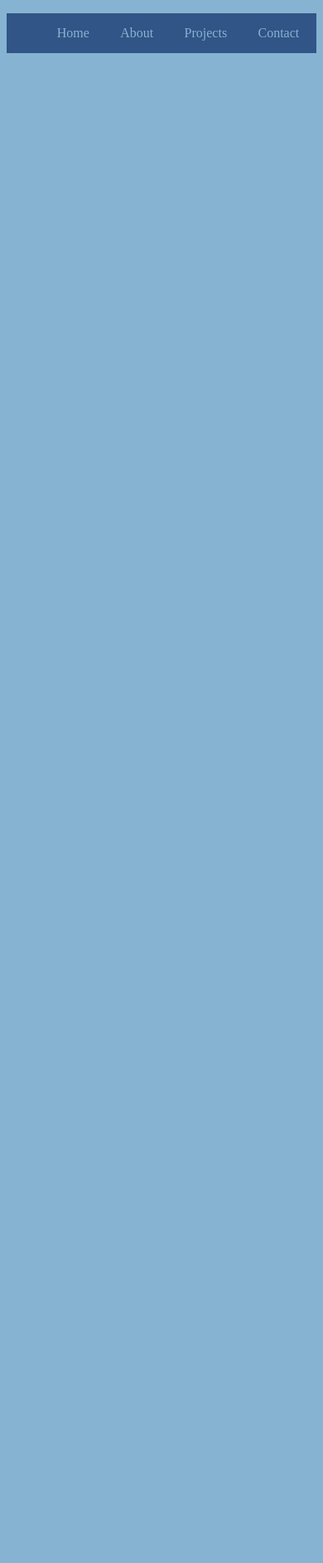
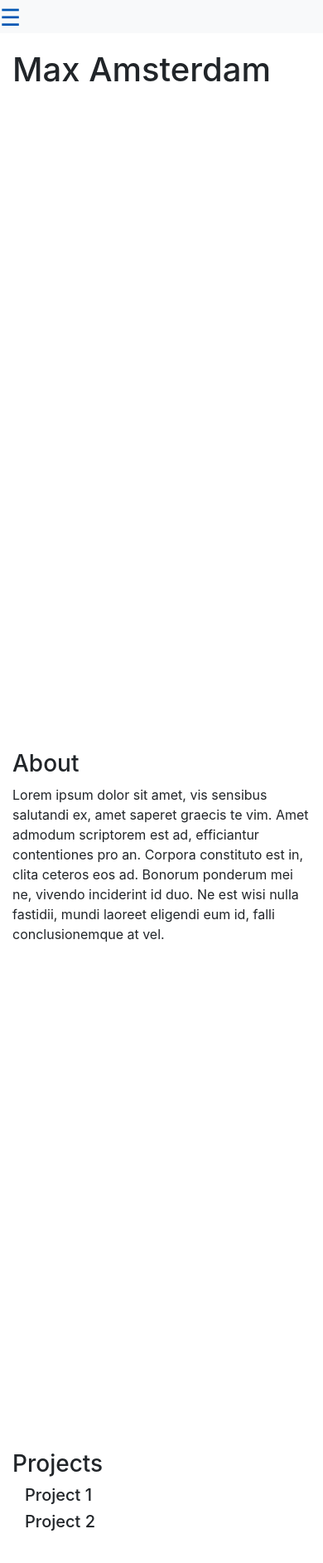
Before and after one commit to max-amsterdam/max-amsterdam.github.io, a plain HTML site: page index.html in a window 390 px wide. Shown: the top 1884 px of the page at 83% size. Before the commit the page ends 844 px from the top, so only its background shows below. Drawn offline with nearby package versions, Linux system fonts and the light colour scheme.

Commit message:
Drastically changed website to accomodate Bootstrap. Added navbar functionality as well as general headings.

```diff
--- a/index.html
+++ b/index.html
@@ -1,21 +1,110 @@
-<!DOCTYPE html>
+<!doctype html>
+<html lang="en">
+    <head>
+	<meta charset="utf-8">
+	<meta name="viewport" content="width=device-width, initial-scale=1, shrink-to-fit=no">
 
-<html>
-    <head>
+	<link rel="stylesheet" href="https://stackpath.bootstrapcdn.com/bootstrap/4.3.1/css/bootstrap.min.css" integrity="sha384-ggOyR0iXCbMQv3Xipma34MD+dH/1fQ784/j6cY/iJTQUOhcWr7x9JvoRxT2MZw1T" crossorigin="anonymous">
+	<link rel="stylesheet" href="style.css">
 	<title>Max Amsterdam</title>
-	<link rel="stylesheet" href="style.css">
     </head>
+
     <body>
+	<div class="container-fluid-nav text-center">
+	    <nav id="navbar" class="nav navbar-dark fixed-top bg-light">
+		<a class="nav-item dropdown" href = "#" id="navbarDropdown"
+		    role="button" data-toggle="dropdown" aria-haspopup="true"
+		    aria-expanded="false">
+		    &#9776;
+		</a>
+		<div class="dropdown-menu" aria-labelledby="navbarDropdown">
+		    <a class="dropdown-item" href = "#home-container">Max Amsterdam</a>
+		    <a class="dropdown-item" href = "#about-container">About</a>
+		    <a class="dropdown-item" href = "#projects-container">Projects</a>
+		    <a class="dropdown-item" href = "#rowing-container">Rowing</a>
+		    <a class="dropdown-item" href = "#contact-container">Contact</a>
+		</div>
+		<a class="nav-item nav-link" href = "#home-container">Max Amsterdam</a>
+		<a class="nav-item nav-link" href = "#about-container">About</a>
+		<a class="nav-item nav-link" href = "#projects-container">Projects</a>
+		<a class="nav-item nav-link" href = "#rowing-container">Rowing</a>
+		<a class="nav-item nav-link" href = "#contact-container">Contact</a>
+	    </nav>
+	</div>
 
-	<div id = "navbar">
-	    <ul id = "header">
-		<li><a href = "home.html">Home</a></li>
-		<li><a href = "https://owlsports.com/images/2017/10/24/Hudson.jpg?width=300">About</a></li>
-		<li><a href = "projects.html">Projects</a></li>
-		<li><a href = "contact.html">Contact</a></li>
-	    </ul>
+
+
+
+
+
+	<div id="home-container" class="container fill">
+	    <div>
+		<h1 id="home-header">
+		    Max Amsterdam
+		</h1>
+	    </div>
 	</div>
-	<div id = "photo">
+
+	<div id="about-container" class="container fill">
+	    <div>
+		<h3 id="about-header">
+		    About
+		</h3>
+		<p>
+		Lorem ipsum dolor sit amet, vis sensibus salutandi ex, amet saperet graecis te vim. Amet admodum scriptorem est ad, efficiantur contentiones pro an. Corpora constituto est in, clita ceteros eos ad. Bonorum ponderum mei ne, vivendo inciderint id duo. Ne est wisi nulla fastidii, mundi laoreet eligendi eum id, falli conclusionemque at vel.
+		</p>
+	    </div>
 	</div>
+
+	<div id="projects-container" class="container fill">
+	    <div>
+		<h3 id="projects-header">
+		    Projects
+		</h3>
+		<div id="proj1" class="container">
+		    <h5>
+			Project 1
+		    </h5>
+		</div>
+		<div id="proj2" class="container">
+		    <h5>
+			Project 2
+		    </h5>
+		</div>
+	    </div>
+	</div>
+
+	<div id="rowing-container" class="container fill">
+	    <div>
+		<h3 id="rowing-header">
+		    Rowing
+		</h3>
+		<div class="videoWrapper" id="videos">
+		    <iframe width="560" height="315" src="https://www.youtube.com/embed/bVeNcb4dKZI" frameborder="0" allow="accelerometer; autoplay; encrypted-media; gyroscope; picture-in-picture" allowfullscreen></iframe>
+		</div>
+	    </div>
+	</div>
+
+	<div id="contact-container" class="container fill">
+	    <div>
+		<h3 id="contact-header">
+		    Contact
+		</h3>
+		<p>
+		Email: maxwell.amsterdam@columbia.edu
+		Phone: 610-312-9011
+		</p>
+	    </div>
+	</div>
+
+	<script src="https://code.jquery.com/jquery-3.2.1.slim.min.js" integrity="sha384-KJ3o2DKtIkvYIK3UENzmM7KCkRr/rE9/Qpg6aAZGJwFDMVNA/GpGFF93hXpG5KkN" crossorigin="anonymous"></script>
+	<script src="https://cdnjs.cloudflare.com/ajax/libs/popper.js/1.12.9/umd/popper.min.js" integrity="sha384-ApNbgh9B+Y1QKtv3Rn7W3mgPxhU9K/ScQsAP7hUibX39j7fakFPskvXusvfa0b4Q" crossorigin="anonymous"></script>
+	<script src="https://maxcdn.bootstrapcdn.com/bootstrap/4.0.0/js/bootstrap.min.js" integrity="sha384-JZR6Spejh4U02d8jOt6vLEHfe/JQGiRRSQQxSfFWpi1MquVdAyjUar5+76PVCmYl" crossorigin="anonymous"></script>
+
+	<script>
+	    $('body').scrollspy({ target: '#navbar', offset: 75});
+	    $('body').scrollspy({ target: '#dropdown-menu', offset: 75});
+	</script>
     </body>
+
 </html>
--- a/style.css
+++ b/style.css
@@ -1,26 +1,53 @@
-body{
-    background-color: #86B3D1;
+.dropdown {
+    display:none;
 }
 
-#navbar {
-    background-color: #315587;
+#navbarDropdown {
+    height: 40px;
+    font-size: 28px;
+    text-decoration:none;
 }
 
-ul {
-    list-style: none;
-    text-align: center;
+.videoWrapper{
+	position: relative;
+	padding-bottom: 56.25%; /* 16:9 */
+	padding-top: 25px;
+	height: 0;
 }
 
-li {
-    display: inline-block;
-    padding: 15px 5% ;
+.videoWrapper iframe {
+	position: absolute;
+	top: 0;
+	left: 0;
+	width: 100%;
+	height: 100%;
 }
 
-li a {
-    color: #86B3D1;
-    text-decoration: none;
+html {
+    height: 100%;
 }
 
-li a:hover{
-    color: white;
+body {
+    height: 100%;
+    position: relative;
 }
+
+@media only screen and (max-width: 500px){
+    .dropdown {
+	display:block;
+    }
+    .nav-link {
+	display:none;
+    }
+}
+
+.fill{
+    min-height: 100%;
+    height: 100%;
+    padding-top:60px;
+    box-sizing:border-box;
+}
+
+.nav > a.active {
+    background-color: darkgray;
+}
```
